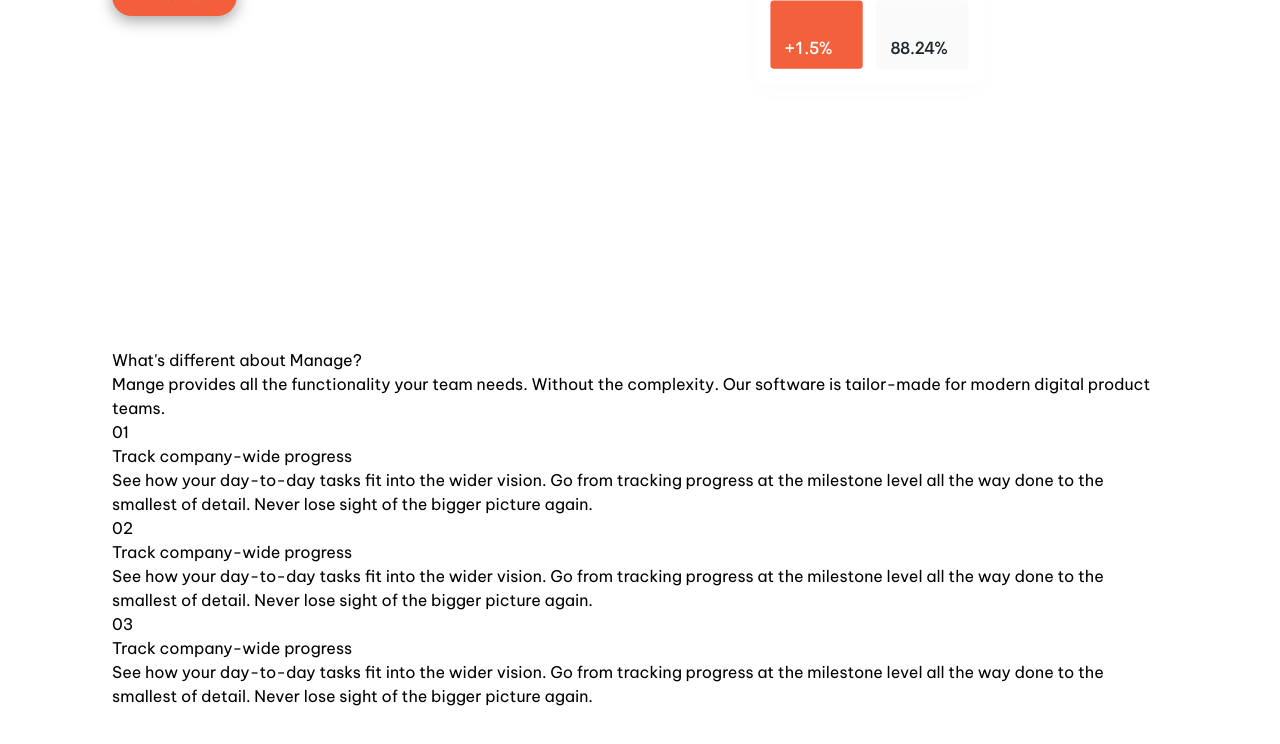
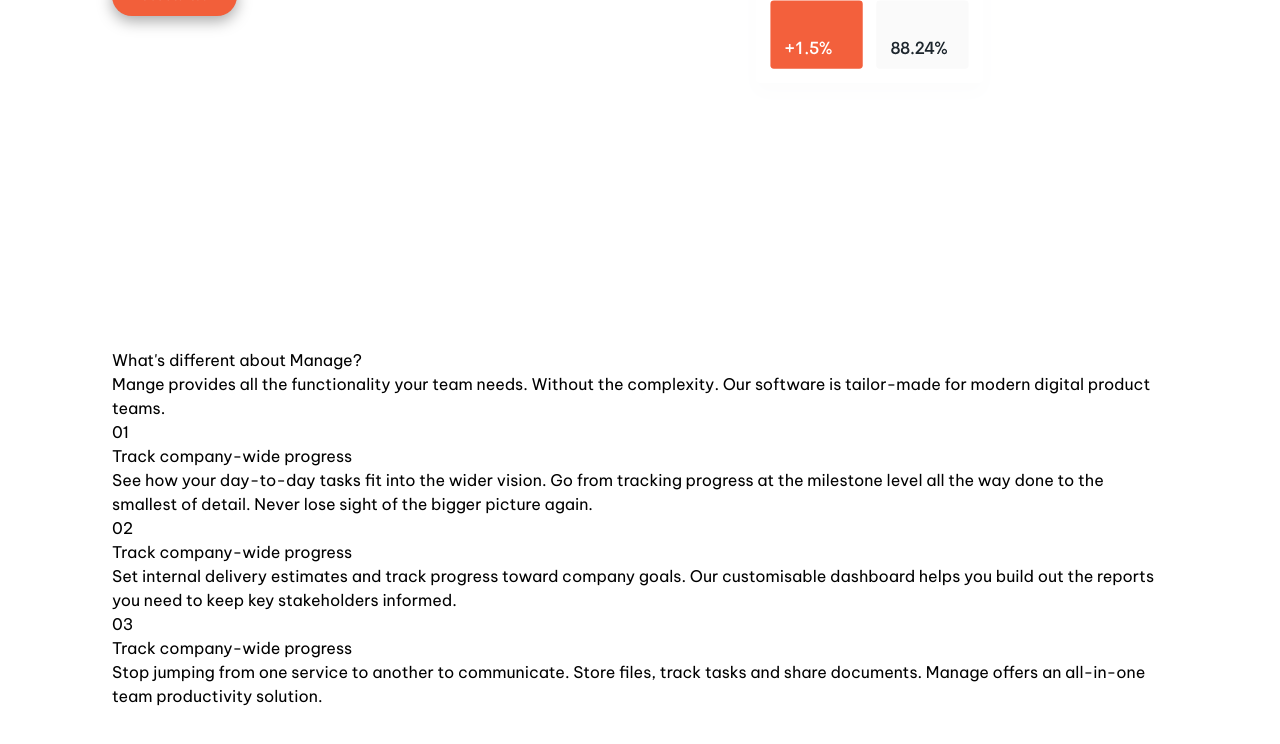
Before and after one commit to chrisgibbo/Manage-Landing-Page, a React (Create React App) app in the folder manage-landing-page/: page / in a window 1280 px wide. Shown: the part 500-1244 px from the top of the page. Built offline with nearby package versions, Linux system fonts and the light colour scheme.

Commit message:
amend each prop with correct text

```diff
--- a/manage-landing-page/src/centerSection.js
+++ b/manage-landing-page/src/centerSection.js
@@ -23,16 +23,18 @@
         <InfoSection
           button="02"
           title="Track company-wide progress"
-          paragraph="See how your day-to-day tasks fit into the wider vision. Go from
-        tracking progress at the milestone level all the way done to the
-        smallest of detail. Never lose sight of the bigger picture again."
+          paragraph="Set internal delivery estimates and track progress toward
+          company goals. Our customisable dashboard helps you
+          build out the reports you need to keep key stakeholders
+          informed."
         />
         <InfoSection
           button="03"
           title="Track company-wide progress"
-          paragraph="See how your day-to-day tasks fit into the wider vision. Go from
-        tracking progress at the milestone level all the way done to the
-        smallest of detail. Never lose sight of the bigger picture again."
+          paragraph="Stop jumping from one service to another to
+          communicate. Store files, track tasks and share
+          documents. Manage offers an all-in-one team
+          productivity solution."
         />
       </div>
     </div>
```
